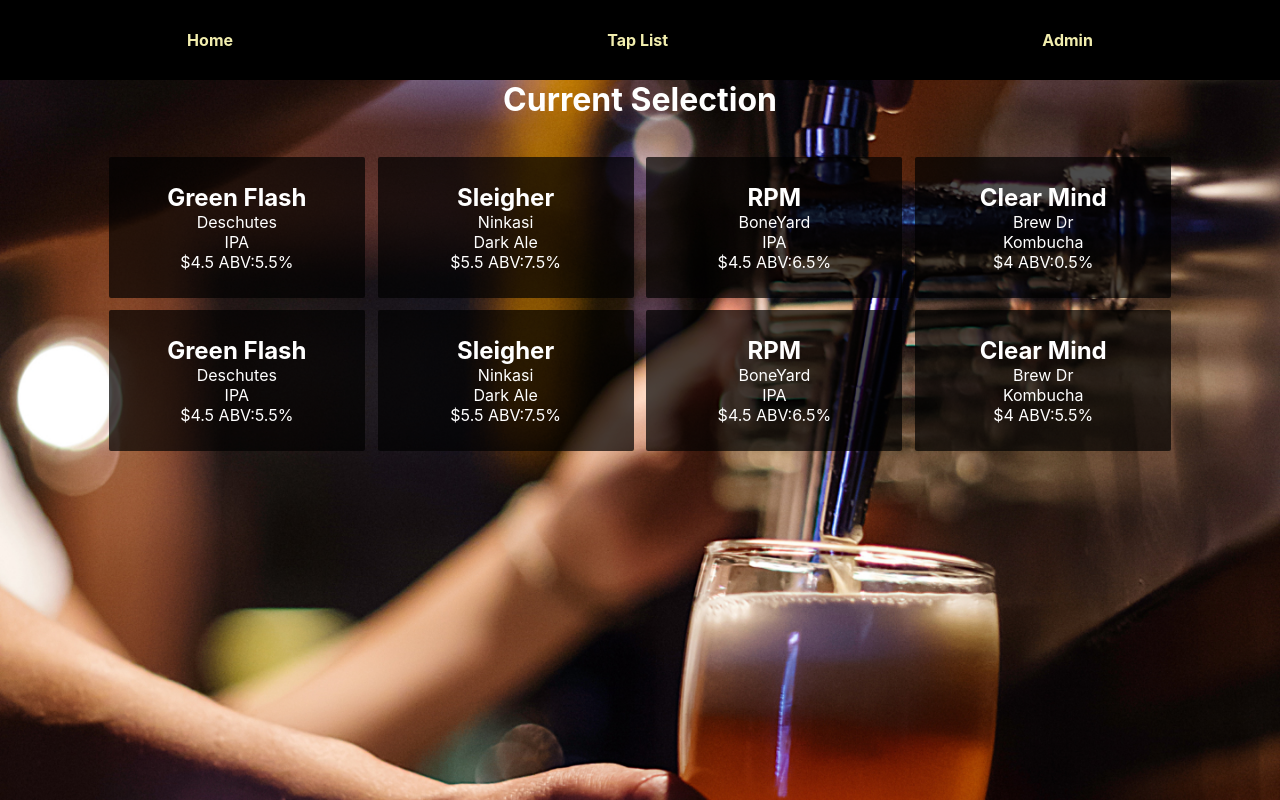
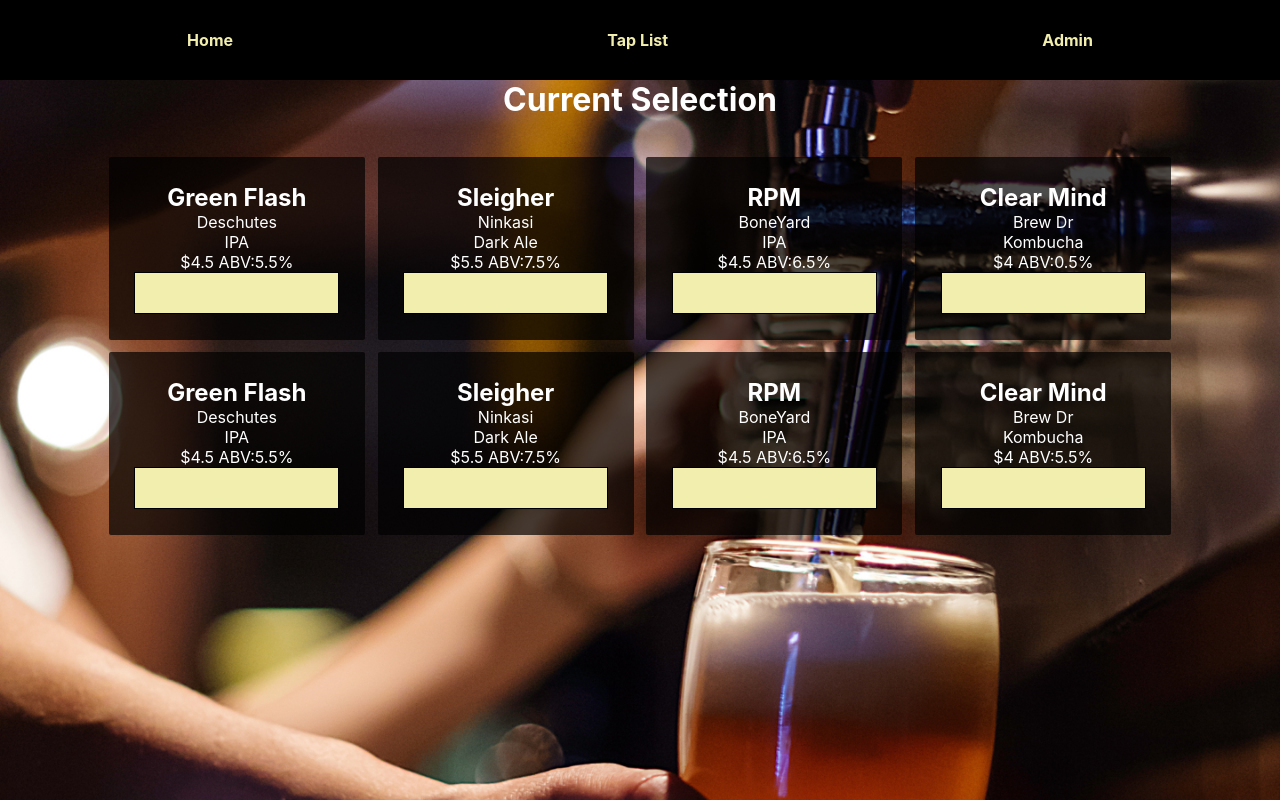
Before and after one commit to grobergm/ReactTaproom, a React (Create React App) app: page /keglist in a window 1280 px wide. Built offline with nearby package versions, Linux system fonts and the light colour scheme.

Commit message:
add kegFill component

```diff
--- a/src/components/Keg.js
+++ b/src/components/Keg.js
@@ -1,6 +1,7 @@
 import React from 'react';
 import EditKeg from './EditKeg';
 import DeleteKeg from './DeleteKeg';
+import KegFill from './KegFill';
 
 
 function Keg(props){
@@ -13,10 +14,6 @@
 
 	return(
 		<div style={kegStyle}>
-			<h2>{props.name}</h2>
-			<p>{props.brewery}</p>
-			<p>{props.type}</p>
-			<p>${props.price} ABV:{props.abv}</p>
 			{
 				props.admin ?
 				<div style={{display:'flex'}}>
@@ -25,6 +22,11 @@
 				</div>
 				: null
 			}
+			<h2>{props.name}</h2>
+			<p>{props.brewery}</p>
+			<p>{props.type}</p>
+			<p>${props.price} ABV:{props.abv}</p>
+			<KegFill pints={props.pints} />
 		</div>
 		)
 }
--- a/src/components/KegFill.js
+++ b/src/components/KegFill.js
@@ -1,8 +1,23 @@
 import React from 'react';
 
-function KegFill(){
+function KegFill(props){
+	const keg={
+		border:'1px solid black',
+		height:'5vh',
+		overflow:'hidden'
+	}
+	const fill={
+		backgroundColor:'rgb(242,238,174)',
+		height:'100%',
+		transform:`translateX(-${props.pints/124*100}%)`
+	}
+	console.log(props.pints)
 	return(
-		<div>
+
+		<div style={keg}>
+			<div style={fill}>
+
+			</div>
 		</div>
 		)
 }
--- a/src/components/KegList.js
+++ b/src/components/KegList.js
@@ -25,6 +25,7 @@
 									price={keg.price}
 									abv={keg.abv}
 									admin={props.admin}
+									pints={keg.pints}
 									key={index} />
 				})
 			}
--- a/src/components/Landing.js
+++ b/src/components/Landing.js
@@ -29,7 +29,7 @@
 
 	const CTA={
 		backgroundColor:'rgb(121,199,217)',
-		color:'white',
+		color:'rgb(242,238,174)',
 		padding:'3vw',
 		borderRadius:'3px',
 		fontWeight:'bold'
--- a/src/models/kegData.js
+++ b/src/models/kegData.js
@@ -6,7 +6,7 @@
 		type:'IPA',
 		abv:'5.5%',
 		price:4.5,
-		pints:124
+		pints:0
 	},
 	{
 		id:1,
@@ -15,7 +15,7 @@
 		type:'Dark Ale',
 		abv:'7.5%',
 		price:5.5,
-		pints:124
+		pints:0
 	},
 	{
 		id:2,
@@ -24,7 +24,7 @@
 		type:'IPA',
 		abv:'6.5%',
 		price:4.5,
-		pints:124
+		pints:0
 	},
 	{
 		id:3,
@@ -33,7 +33,7 @@
 		type:'Kombucha',
 		abv:'0.5%',
 		price:4.0,
-		pints:124
+		pints:0
 	},
 	{
 		id:4,
@@ -42,7 +42,7 @@
 		type:'IPA',
 		abv:'5.5%',
 		price:4.5,
-		pints:124
+		pints:0
 	},
 	{
 		id:5,
@@ -51,7 +51,7 @@
 		type:'Dark Ale',
 		abv:'7.5%',
 		price:5.5,
-		pints:124
+		pints:0
 	},
 	{
 		id:6,
@@ -60,7 +60,7 @@
 		type:'IPA',
 		abv:'6.5%',
 		price:4.5,
-		pints:124
+		pints:0
 	},
 	{
 		id:7,
@@ -69,7 +69,7 @@
 		type:'Kombucha',
 		abv:'5.5%',
 		price:4.0,
-		pints:124
+		pints:0
 	}
 	]
 
```
